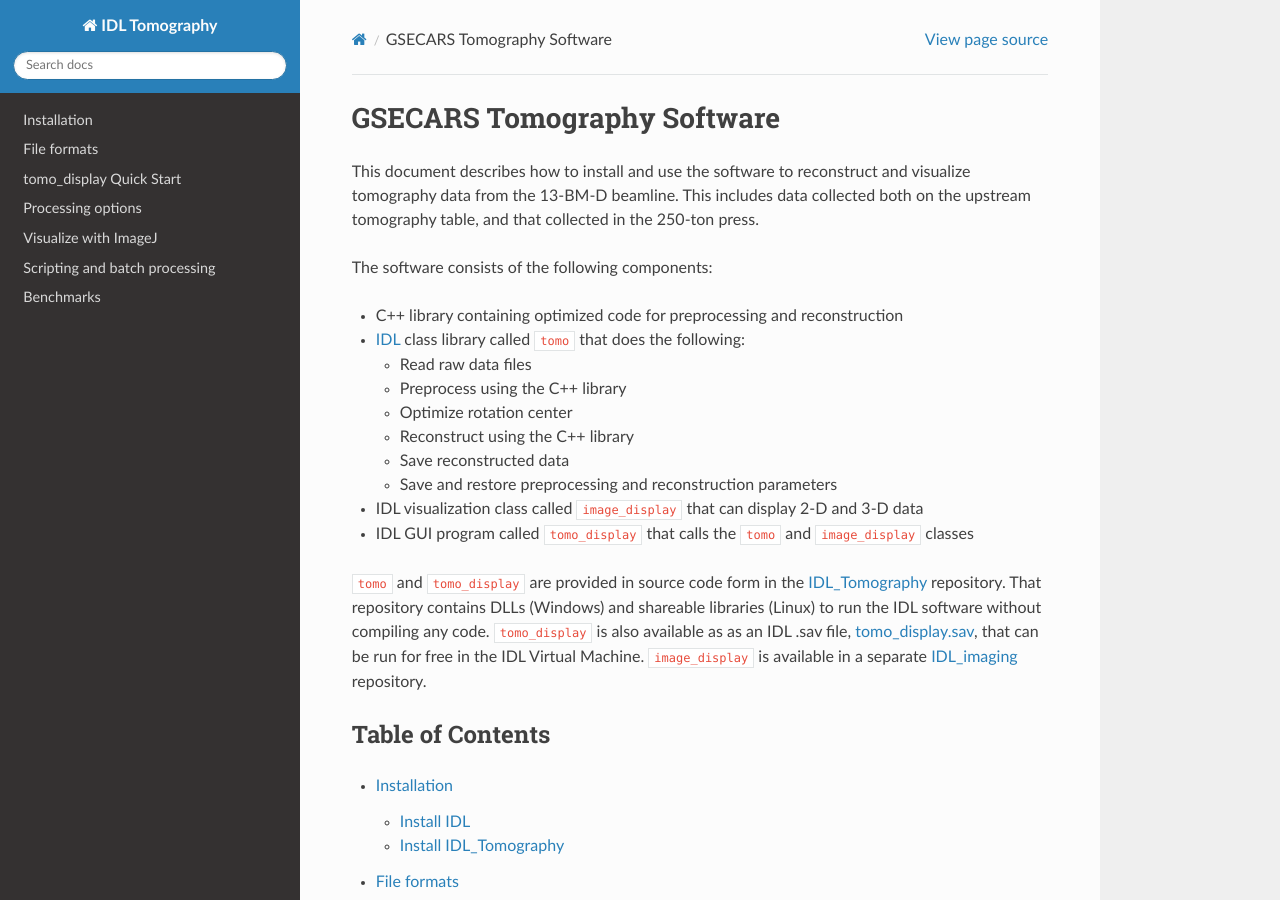
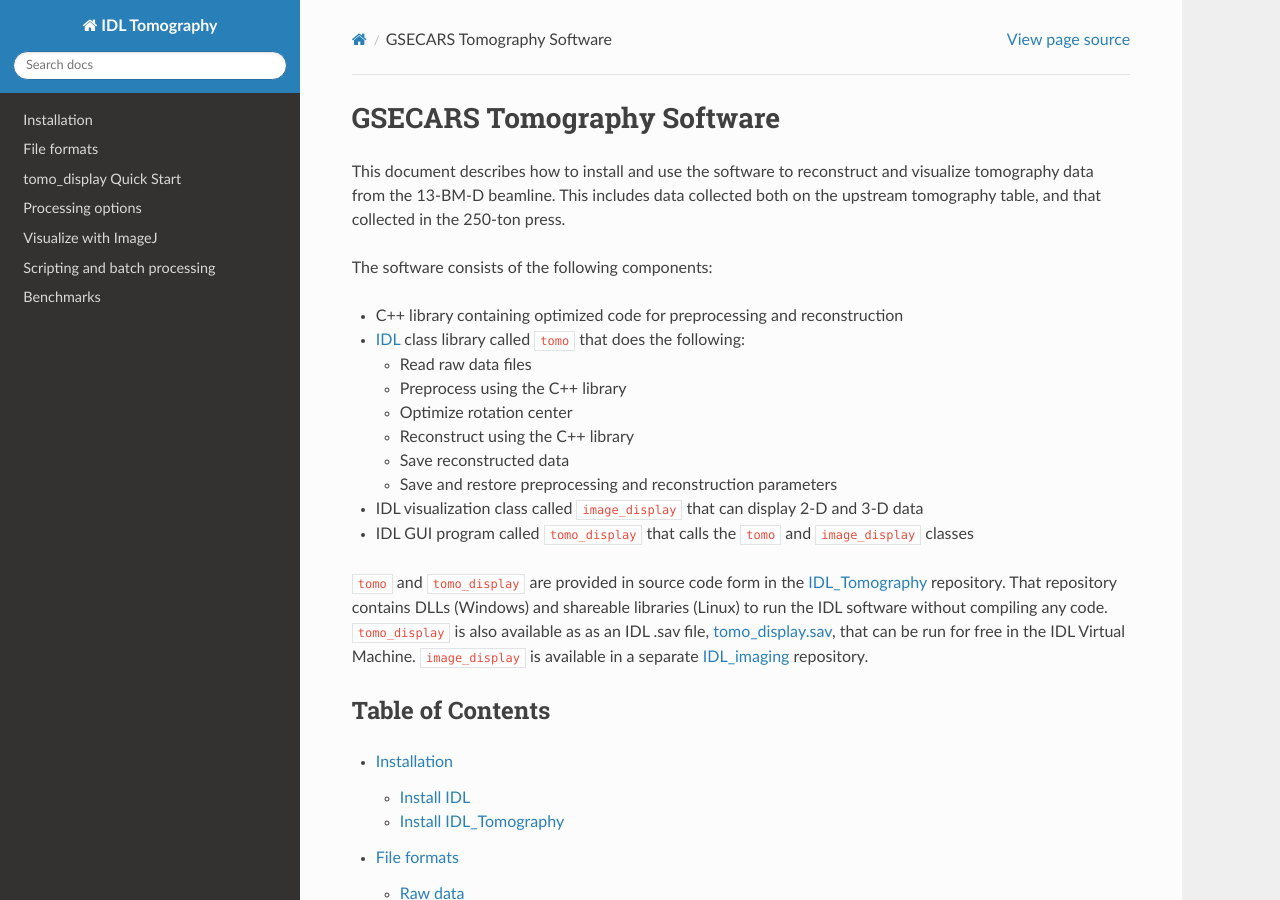
Before and after one commit to CARS-UChicago/IDL_Tomography, a Sphinx documentation site: the page built from docs/source/index.rst, in a window 1280 px wide and 900 px high. Built offline with Sphinx 7.4.7 and the Read the Docs theme 2.0.0, drawn with Linux system fonts in a browser that asks for light colours.

Commit message:
Use _static/css/my_theme.css

```diff
--- a/docs/source/conf.py
+++ b/docs/source/conf.py
@@ -34,7 +34,7 @@
 html_theme = 'sphinx_rtd_theme'
 
 html_static_path = ['_static']
-#html_style = 'css/my_theme.css'
+html_style = 'css/my_theme.css'
 html_last_updated_fmt = '%Y-%B-%d'
 html_show_sourcelink = True
 htmlhelp_basename = 'IDL_Tomography_doc'
```
